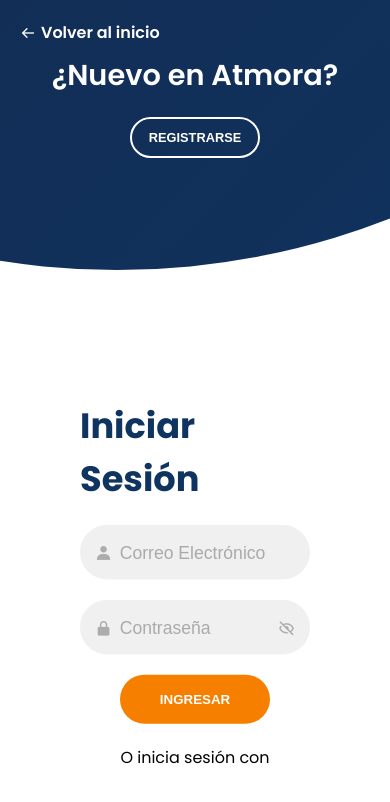
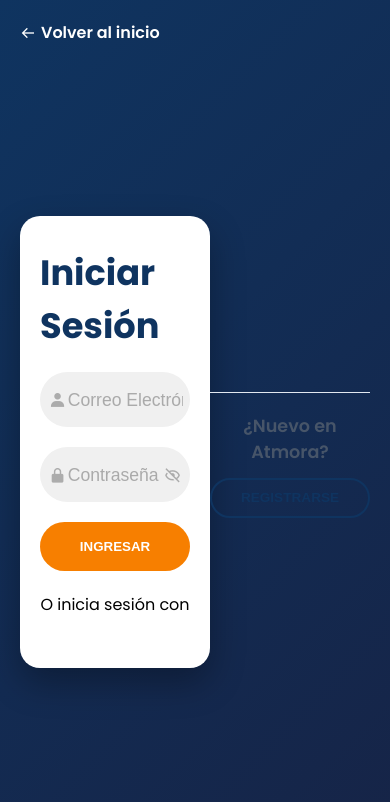
Before and after one commit to CesarMGX/ATMORA_WEB, an Angular app: page /auth in a window 390 px wide. Shown: the top 802 px of the page. Built offline with nearby package versions, Linux system fonts and the light colour scheme.

Commit message:
fix: Corregir bug de interfaz desde la parte de dispositivo móvil

```diff
--- a/src/app/app.html
+++ b/src/app/app.html
@@ -6,4 +6,3 @@
 <div [class.hidden]="isLoading">
   <router-outlet></router-outlet>
 </div>
-<router-outlet />
--- a/src/app/features/auth/pages/auth/auth.scss
+++ b/src/app/features/auth/pages/auth/auth.scss
@@ -417,65 +417,151 @@ form {
 /* RESPONSIVE */
 @media (max-width: 870px) {
   .container {
-    min-height: 800px;
-    height: 100vh;
+    display: flex;
+    align-items: center;
+    justify-content: center;
+    min-height: 100vh;
+    background: linear-gradient(135deg, #0f3460 0%, #162447 100%);
+    padding: 60px 20px 20px 20px; /* Margen superior para evitar solapamiento con el botón volver */
+    overflow-y: auto;
   }
+
+  .back-home {
+    color: #fff !important;
+    top: 15px;
+    left: 15px;
+  }
+
+  .container:before {
+    display: none;
+  }
+
+  .forms-container {
+    position: relative;
+    width: 100%;
+    max-width: 420px;
+    background: #ffffff;
+    border-radius: 20px;
+    box-shadow: 0 15px 35px rgba(0, 0, 0, 0.3);
+    padding: 30px 20px;
+    z-index: 10;
+    height: auto;
+  }
+
   .signin-signup {
+    position: relative;
     width: 100%;
-    top: 95%;
-    left: 50%;
-    transform: translate(-50%, -100%);
-    transition: 1s 0.8s ease-in-out;
+    top: 0;
+    left: 0;
+    transform: none;
+    transition: none;
+    display: block;
   }
-  .panels-container {
-    grid-template-columns: 1fr;
-    grid-template-rows: 1fr 2fr 1fr;
-  }
-  .panel {
-    flex-direction: row;
-    justify-content: space-around;
-    align-items: center;
-    padding: 2.5rem 8%;
-    grid-column: 1 / 2;
-  }
-  .right-panel {
-    grid-row: 3 / 4;
-    .content {
-      transform: translateY(300px);
+
+  form {
+    padding: 0;
+    width: 100%;
+    transition: none;
+
+    &.sign-in-form {
+      display: flex;
+      opacity: 1;
+      z-index: 2;
+      pointer-events: all;
+    }
+
+    &.sign-up-form {
+      display: none;
+      opacity: 0;
+      z-index: 1;
+      pointer-events: none;
     }
   }
-  .left-panel {
-    grid-row: 1 / 2;
-    .content {
-      transform: translateY(0%);
+
+  .container.sign-up-mode {
+    .signin-signup {
+      left: 0;
+    }
+    form.sign-in-form {
+      display: none;
+      opacity: 0;
+      z-index: 1;
+      pointer-events: none;
+    }
+    form.sign-up-form {
+      display: flex;
+      opacity: 1;
+      z-index: 2;
+      pointer-events: all;
     }
   }
-  .container:before {
-    width: 1500px;
-    height: 1500px;
-    transform: translateX(-50%);
-    left: 30%;
-    bottom: 68%;
-    right: initial;
-    top: initial;
-    transition: 2s ease-in-out;
+
+  .panels-container {
+    position: relative;
+    width: 100%;
+    grid-template-columns: 1fr;
+    grid-template-rows: auto;
+    margin-top: 25px;
+    border-top: 1px solid #e2e8f0;
+    padding-top: 20px;
+    pointer-events: all;
+    z-index: 15;
+    display: block;
   }
-  .container.sign-up-mode:before {
-    transform: translate(-50%, 100%);
-    bottom: 32%;
-    right: initial;
+
+  .panel {
+    display: none;
+    flex-direction: column;
+    padding: 0;
+    grid-row: auto;
+    grid-column: auto;
+    justify-content: center;
+    align-items: center;
+
+    .content {
+      transform: none !important;
+      max-width: 100%;
+      color: #334155;
+      display: flex;
+      flex-direction: column;
+      align-items: center;
+      gap: 8px;
+    }
+
+    h3 {
+      font-size: 1.1rem;
+      margin-bottom: 0;
+      color: #475569;
+    }
+
+    p {
+      display: none; /* Ocultar párrafos descriptivos en celular para ganar espacio vertical */
+    }
+
+    .btn.transparent {
+      margin: 5px 0 0 0;
+      background-color: transparent;
+      border: 2px solid $primary-color;
+      color: $primary-color;
+      width: 160px;
+      height: 40px;
+      font-size: 0.85rem;
+
+      &:hover {
+        background-color: rgba(15, 52, 96, 0.05);
+      }
+    }
   }
-  .container.sign-up-mode .left-panel .content {
-    transform: translateY(-300px);
+
+  .container:not(.sign-up-mode) .left-panel {
+    display: flex;
   }
-  .container.sign-up-mode .right-panel .content {
-    transform: translateY(0%);
-  }
-  .container.sign-up-mode .signin-signup {
-    top: 5%;
-    transform: translate(-50%, 0);
+
+  .container.sign-up-mode .right-panel {
+    display: flex;
   }
 }
+
 
 /* ESTILOS PARA MFA */
 .mfa-overlay {
```
